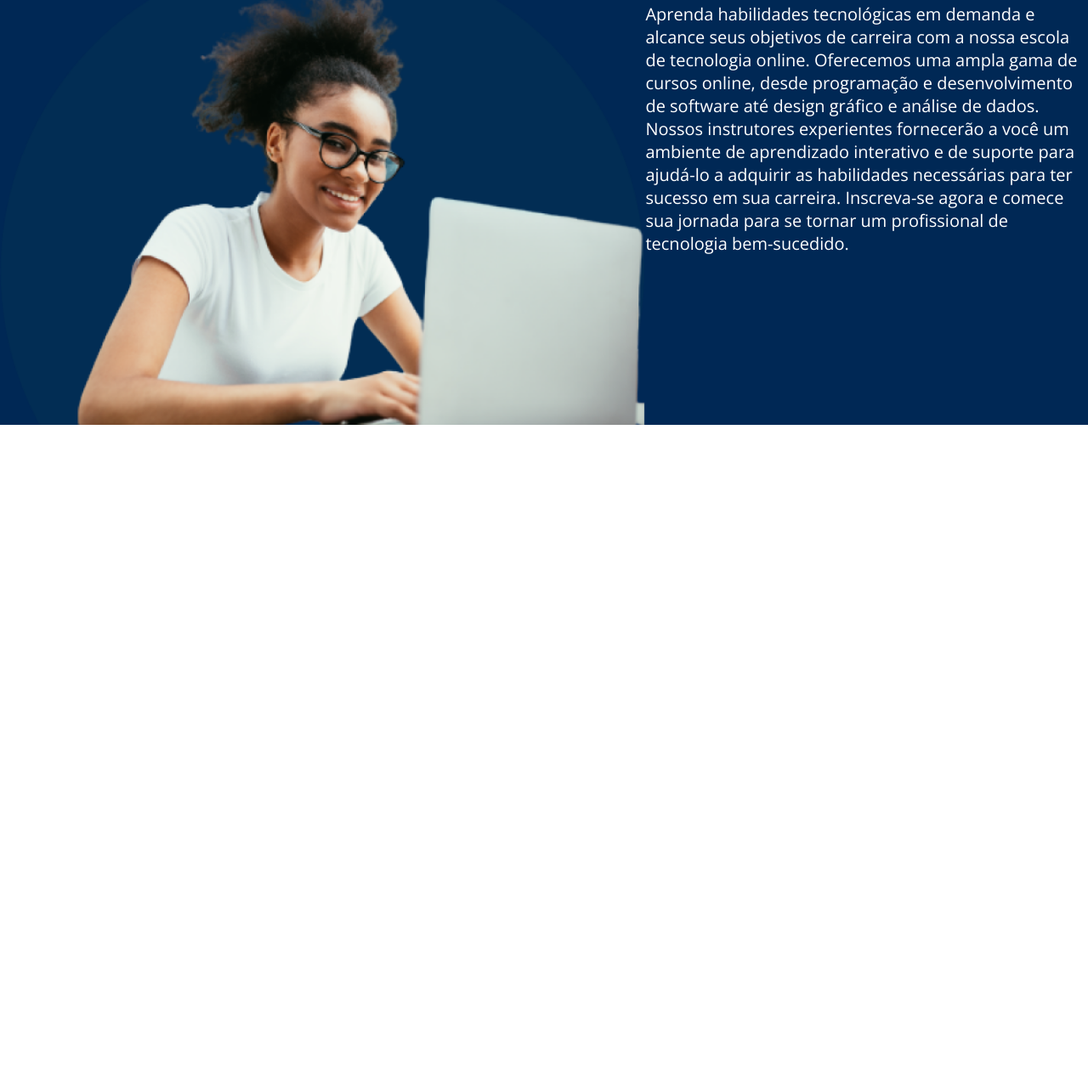
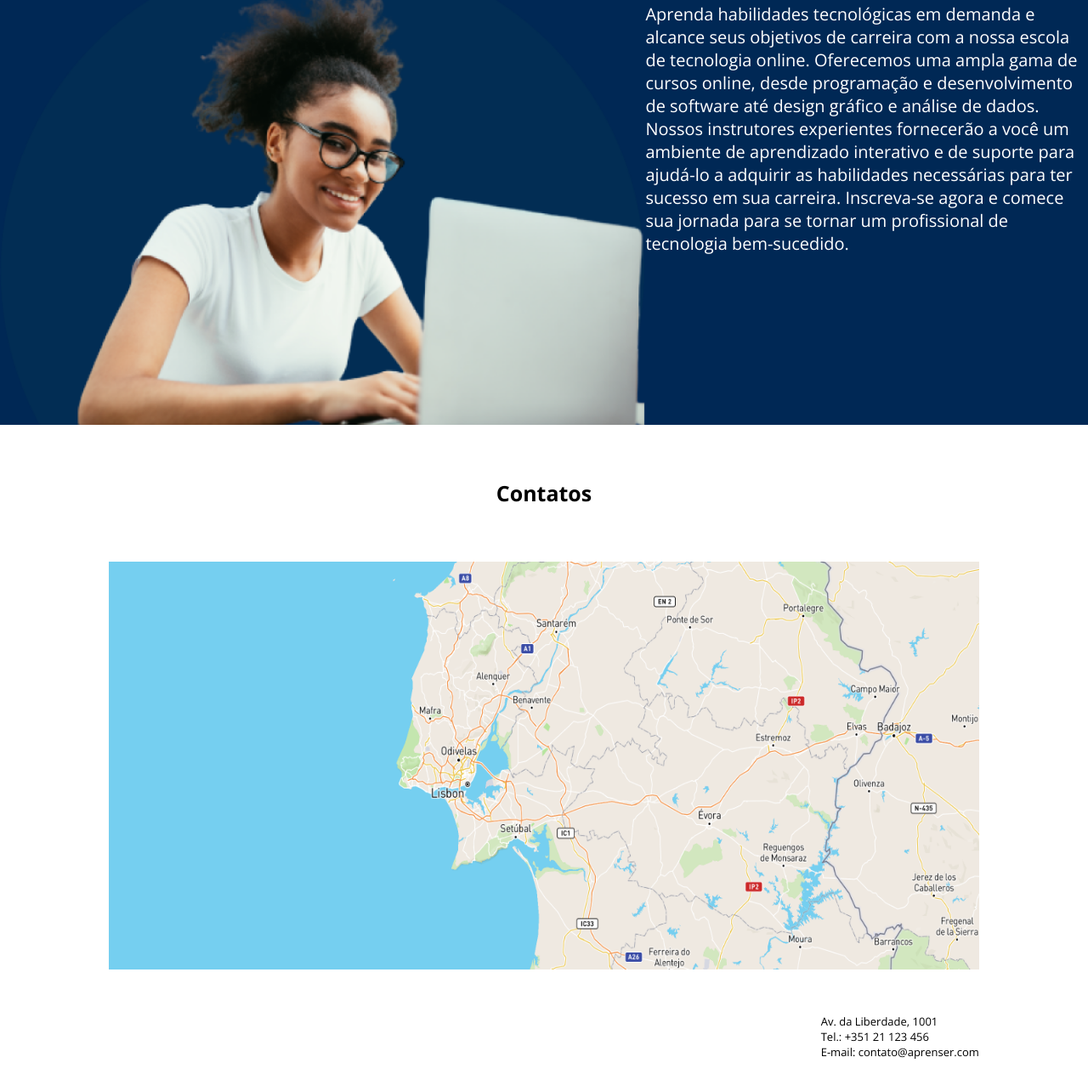
Before and after one commit to JoseSamueldeMeloSantos/apenser, a plain HTML site: page index.html in a window 1280 px wide. Shown: the part 1748-3032 px from the top of the page at 85% size. Before the commit the page ends 2248 px from the top, so only its background shows below. Drawn offline with nearby package versions, Linux system fonts and the light colour scheme.

Commit message:
map container finish

```diff
--- a/index.html
+++ b/index.html
@@ -83,6 +83,17 @@
                     </p>
                 </article>
             </section>
+
+            <section class="map-container">
+                <h2 class="map-container__title">Contatos</h2>
+                <img class="map-container__img" src="/imagens/map.png" alt="our location">
+
+                <ul class="map-container__list">
+                    <li class="map-container__item">Av. da Liberdade, 1001</li>
+                    <li class="map-container__item">Tel.: +351 21 123 456</li>
+                    <li class="map-container__item">E-mail: contato@aprenser.com</li>
+                </ul>
+            </section>
         </main>
 
         <footer>
--- a/styles/style.css
+++ b/styles/style.css
@@ -186,3 +186,31 @@ html {
     color: white;
     font-size: 2em;
 }
+
+/*map container*/
+
+.map-container {
+    height: 100vh;
+    display: flex;
+    flex-direction: column;
+    align-items: center;
+    justify-content: space-evenly;
+}
+
+.map-container__title {
+    font-size: 2.5em;
+}
+
+.map-container__img {
+    height: 60vh;
+    width: 80vw;
+}
+
+.map-container__list {
+    margin-left: calc(80vw - 226.54px);
+}
+
+.map-container__item {
+    list-style-type: none;
+    font-size: 1.3em;
+}
```
